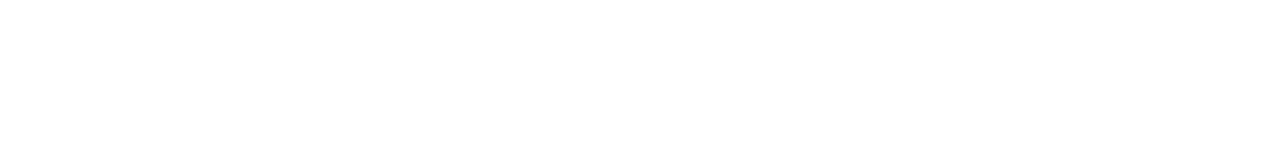
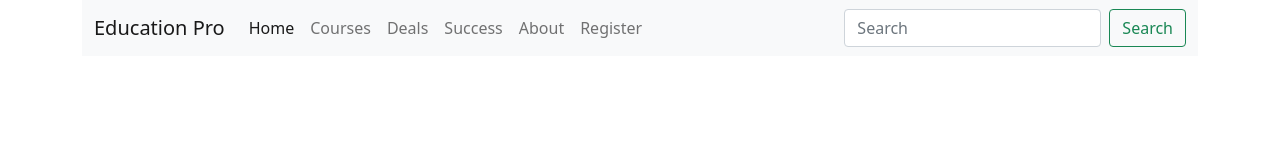
Before and after one commit to smtariqulislam/Education-Pro, a plain HTML site: page index.html in a window 1280 px wide. Drawn offline with nearby package versions, Linux system fonts and the light colour scheme.

Commit message:
navbar create

```diff
--- a/index.html
+++ b/index.html
@@ -9,6 +9,48 @@
         integrity="sha384-EVSTQN3/azprG1Anm3QDgpJLIm9Nao0Yz1ztcQTwFspd3yD65VohhpuuCOmLASjC" crossorigin="anonymous">
 </head>
 <body>
+    <header>
+        <!-- nav start  -->
+        <section class="container">
+            <nav class="navbar navbar-expand-lg navbar-light bg-light">
+                <div class="container-fluid">
+                    <a class="navbar-brand" href="#">Education Pro</a>
+                    <button class="navbar-toggler" type="button" data-bs-toggle="collapse"
+                        data-bs-target="#navbarSupportedContent" aria-controls="navbarSupportedContent" aria-expanded="false"
+                        aria-label="Toggle navigation">
+                        <span class="navbar-toggler-icon"></span>
+                    </button>
+                    <div class="collapse navbar-collapse" id="navbarSupportedContent">
+                        <ul class="navbar-nav me-auto mb-2 mb-lg-0">
+                            <li class="nav-item">
+                                <a class="nav-link active" aria-current="page" href="#">Home</a>
+                            </li>
+                            <li class="nav-item">
+                                <a class="nav-link" href="#">Courses</a>
+                            </li>
+                            <li class="nav-item">
+                                <a class="nav-link" href="#">Deals</a>
+                            </li>
+                            <li class="nav-item">
+                                <a class="nav-link" href="#">Success</a>
+                            </li>
+                            <li class="nav-item">
+                                <a class="nav-link" href="#">About</a>
+                            </li>
+                            <li class="nav-item">
+                                <a class="nav-link" href="#">Register</a>
+                            </li>
+                        </ul>
+                        <form class="d-flex">
+                            <input class="form-control me-2" type="search" placeholder="Search" aria-label="Search">
+                            <button class="btn btn-outline-success" type="submit">Search</button>
+                        </form>
+                    </div>
+                </div>
+            </nav>
+        </section>
+        <!-- nav end  -->
+    </header>
 
 
 
```
